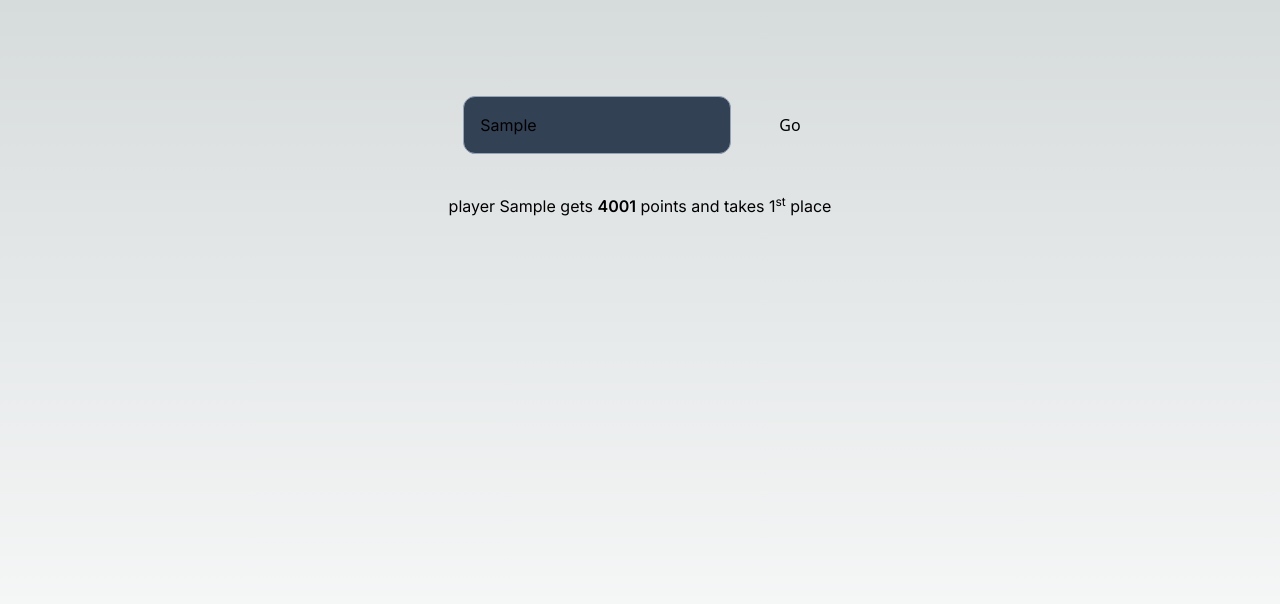
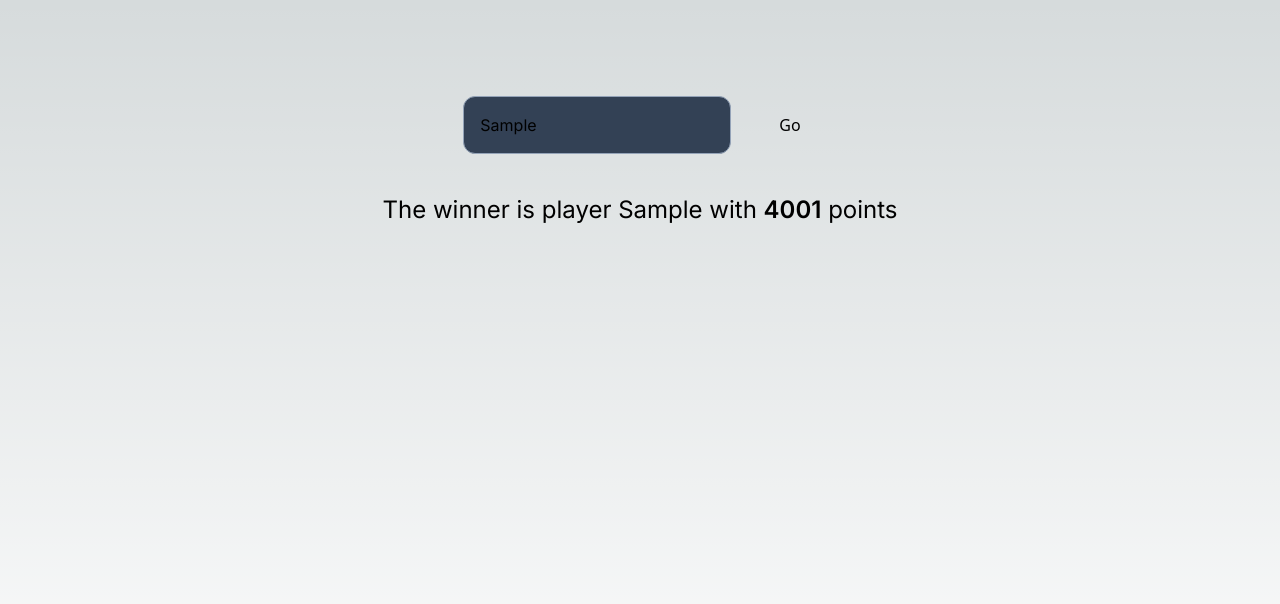
Before and after one commit to ehpc/raffle, a Next.js app: page / in a window 1280 px wide. Both pictures are taken after typing "Sample" into the empty fields and a click on the button "Go". Shown: the top 604 px of the page. Built offline with nearby package versions, Linux system fonts and the light colour scheme.

Commit message:
some formatting

```diff
--- a/src/components/main-form.tsx
+++ b/src/components/main-form.tsx
@@ -60,7 +60,13 @@ const MainForm = () => {
             inter.className
           )}
         />
-        <button className="ml-8 p-4 hover:opacity-60 duration-75">Go</button>
+        <button
+          type="submit"
+          aria-label="go"
+          className="ml-8 p-4 hover:opacity-60 duration-75"
+        >
+          Go
+        </button>
         {error && (
           <div
             className={classNames(
@@ -73,9 +79,15 @@ const MainForm = () => {
         )}
       </form>
       <div className={classNames("flex flex-col gap-4 mt-10", inter.className)}>
-        {result.map((item, index) => (
-          <>
-            <div className="justify-self-end">
+        {result.map((item, index) =>
+          index === 0 ? (
+            <div key={item[0]} className="justify-self-end text-2xl">
+              <span>{`The winner is player ${item[0]} with `}</span>
+              <span className="font-semibold">{item[1]}</span>
+              <span>{` points`}</span>
+            </div>
+          ) : (
+            <div key={item[0]} className="justify-self-end">
               <span>{`player ${item[0]} gets `}</span>
               <span className="font-semibold">{item[1]}</span>
               <span>{` points and takes ${index + 1}`}</span>
@@ -84,8 +96,8 @@ const MainForm = () => {
               </span>
               <span>{` place`}</span>
             </div>
-          </>
-        ))}
+          )
+        )}
       </div>
     </>
   );
```
